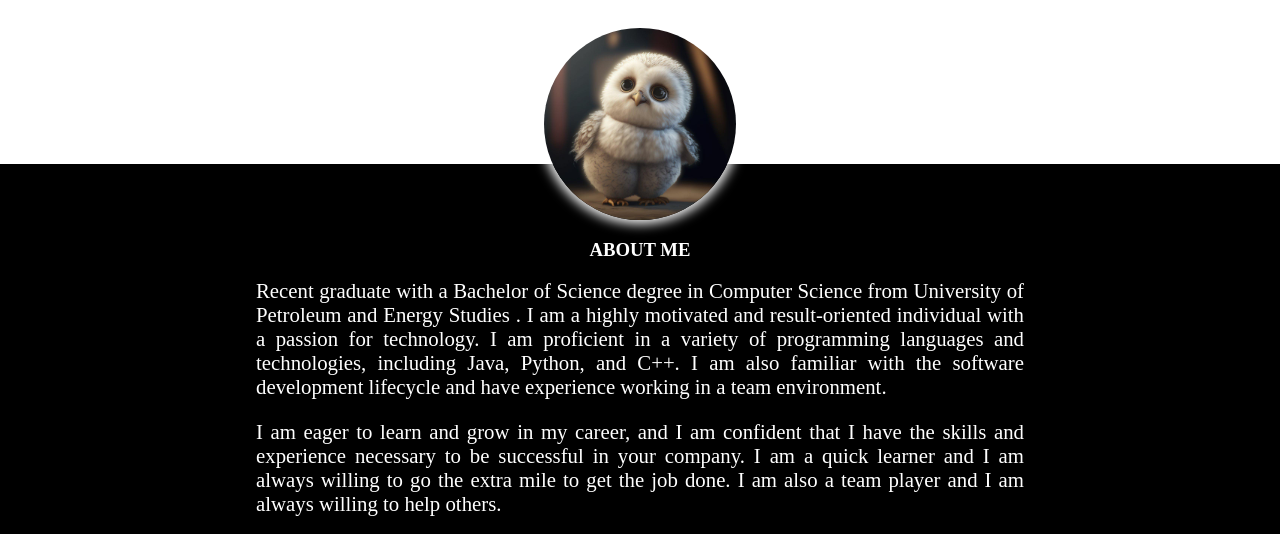
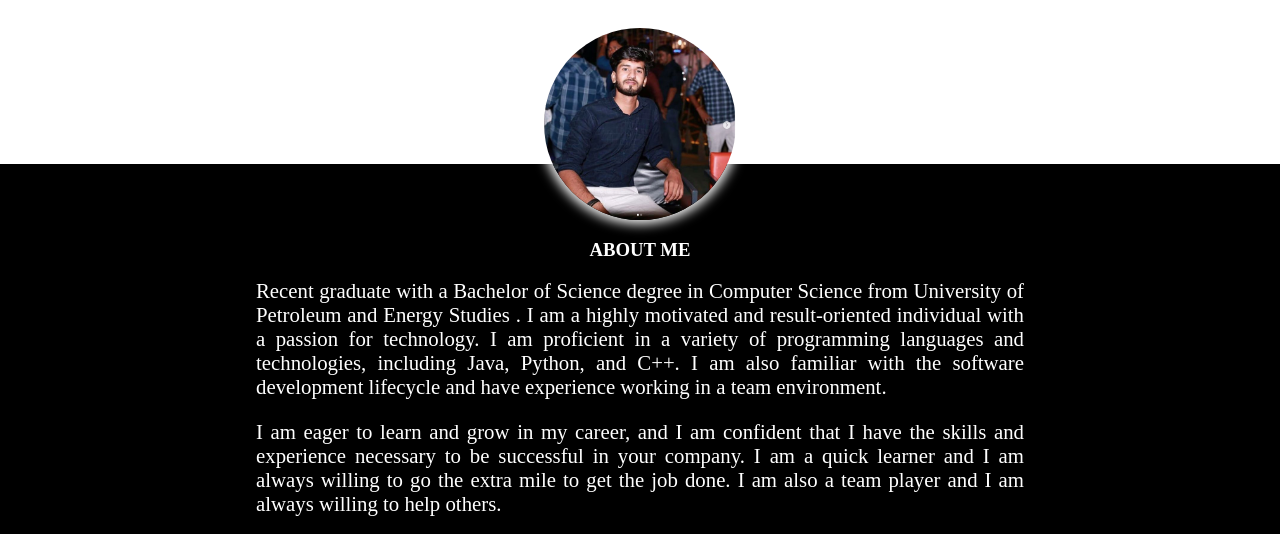
Before and after one commit to ronvizy/Resume, a plain HTML site: page Index.html in a window 1280 px wide. Shown: the part 236-770 px from the top of the page. Drawn offline with Linux system fonts and the light colour scheme.

Commit message:
Update Index.html
changing profile picture

```diff
--- a/Index.html
+++ b/Index.html
@@ -48,7 +48,7 @@
 		<section id="about">
 
 			<div id="my-image">
-				<img src="stock/dp.jpg">
+				<img src="stock/rohan.png">
 			</div>
 
 			<div id="about-me">
```
